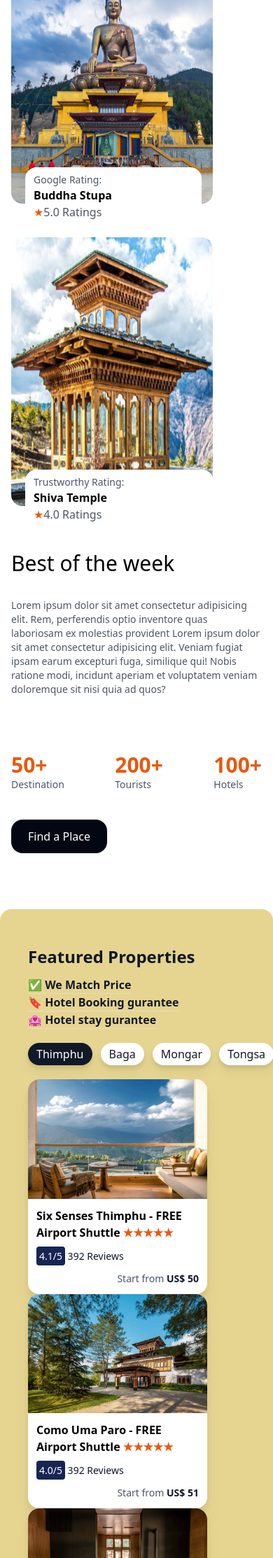
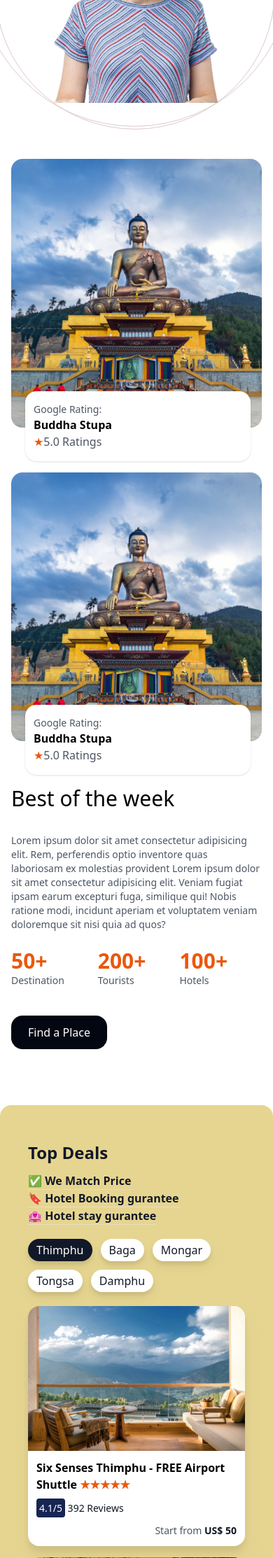
Before and after one commit to BijayChaudhari/little-bhutan, a Django app: page / in a window 390 px wide; the page is wider, and only the part inside the window is pictured. Shown: the part 800-3026 px from the top of that part at 70% size. Run offline with Django 5.2, Linux system fonts and the light colour scheme; some libraries are stand-ins or nearby versions.

Commit message:
responsive

```diff
--- a/templates/index.html
+++ b/templates/index.html
@@ -4,7 +4,7 @@
 
 {% block content %}
 <!-- hero section starts here -->
-<section class="px-4 sm:px-0  container mx-auto grid grid-cols-1 md:grid-cols-2 mt-32">
+<section class="px-4 sm:px-0  container mx-auto grid grid-cols-1 md:grid-cols-2 mt-52">
     <div class="hero-text-part">
         <div class="hero-text-section">
             <h1 class="font-bold text-4xl sm:text-7xl text-gray-900 leading-snug">
@@ -19,17 +19,13 @@
         </div>
         <div class=" hero-btns flex space-x-10 mt-12">
             <div class="hero-btns-one">
-        <a
-          class="bg-orange-500 rounded-2xl px-4 py-2 text-white drop-shadow-2xl"
-          href="#"
-          >Go Exploration</a
-        >
+                <a class="bg-orange-500 rounded-2xl px-4 py-2 text-white drop-shadow-2xl" href="#">Go Exploration</a>
             </div>
             <div class="hero-button-two"><a class="text-gray-800" href="#">Get a Price</a></div>
         </div>
     </div>
-  <div class="hero-img-part flex justify-center items-center relativ">
-    <img src="{% static "img/girl.png" %}" alt="" class=" girl-photo h-auto max-w-60" >
+    <div class="hero-img-part flex justify-center items-center relativ mt-40 sm:mt-0">
+        <img src="{% static "img/girl.png" %}" alt="" class=" girl-photo h-auto max-w-60">
         <div class="relative">
             <div class="circle-design absolute ">
                 <div class="inner_circle absolute"></div>
@@ -45,10 +41,11 @@
             </div>
 
 
-  <div class="quotation bg-white drop-shadow-2xl border rounded-2xl absolute z-10 bottom-[-140px] right-60">
+            <div class="quotation bg-white drop-shadow-2xl border rounded-2xl absolute z-10 bottom-[-140px] right-60 hidden sm:block">
                 <div class="p-5 flex items-center relative justify-center align-center ">
                     <div class="quotion-img">
-          <img src="{% static "img/logo.png" %}" alt="" class="max-w-8 mr-3 absolute bg-white border-2 border-green-700 rounded-full p-1 top-[-13px]">
+                        <img src="{% static "img/logo.png" %}" alt=""
+                            class="max-w-8 mr-3 absolute bg-white border-2 border-green-700 rounded-full p-1 top-[-13px]">
                     </div>
                     <div class="text-gray-600 text-xs w-48">
                         <h1>Bhutan is very amazing, I enjoyed my honeymoon here</h1>
@@ -62,30 +59,36 @@
 <!-- hero section end here  -->
 
 {% comment %} card section starts here {% endcomment %}
-<section class=" temple-cards container items-center sm:grid sm:grid-cols-3 mx-auto px-4">
-    <div class="card-one rounded-2xl relative">
-        <img src="{% static "img/buddha.jpg" %}" alt="buddha" class="h-96 max-w-72 rounded-2xl">
-        <div class="card-text bg-white pt-2 pl-3 pr-32 absolute -bottom-6 left-5 rounded-2xl">
+<section class=" temple-cards container items-center lg:grid lg:grid-cols-2 mx-auto px-4 mt-20 gap-12">
+    <div class="sm:grid sm:grid-cols-2 gap-8">
+        <div class="card-one rounded-2xl relative mb-16 sm:mb-0">
+            <img src="{% static "img/buddha.jpg" %}" alt="buddha" class="w-full h-96  rounded-2xl">
+            <div class="card-text bg-white py-4 pl-3 pr-32 absolute -bottom-12 left-5 rounded-2xl w-[90%] shadow">
                 <p class="text-gray-600 text-sm">Google Rating:</p>
                 <h2 class="font-bold ">Buddha Stupa</h2>
                 <h2 class="text-gray-600 -mt-0"><span class=" text-orange-600">&#9733;</span>5.0 Ratings</h2>
             </div>
         </div>
-    <div class="card-two rounded-2xl relative mt-12 sm:mt-0">
-        <img src="{% static "img/temple.png" %}" alt="buddha" class="h-96 max-w-72 rounded-2xl">
-        <div class="card-text bg-white pt-2 pl-3 pr-32 absolute -bottom-6 left-5 rounded-2xl">
-            <p class="text-gray-600 text-sm">Trustworthy Rating:</p>
-            <h2 class="font-bold ">Shiva Temple</h2>
-            <h2 class="text-gray-600 -mt-0"><span class=" text-orange-600">&#9733;</span>4.0 Ratings</h2>
+        <div class="card-two rounded-2xl relative mb-16 sm:mb-0"">
+            <img src="{% static "img/buddha.jpg" %}" alt="buddha" class="w-full h-96  rounded-2xl">
+            <div class="card-text bg-white py-4 pl-3 pr-32 absolute -bottom-12 left-5 rounded-2xl w-[90%] shadow">
+                <p class="text-gray-600 text-sm">Google Rating:</p>
+                <h2 class="font-bold ">Buddha Stupa</h2>
+                <h2 class="text-gray-600 -mt-0"><span class=" text-orange-600">&#9733;</span>5.0 Ratings</h2>
+            </div>
         </div>
     </div>
 
-  <div class="best-of-week-card mt-16 md:mt-0">
+
+    <div class="best-of-week-card mt-16 md:mt-0 ">
         <h1 class="text-3xl">Best of the week</h1>
-    <p class="text-gray-600 text-sm mt-8">Lorem ipsum dolor sit amet consectetur adipisicing elit. Rem, perferendis optio inventore quas laboriosam ex molestias provident Lorem ipsum dolor sit amet consectetur adipisicing elit. Veniam fugiat ipsam earum excepturi fuga, similique qui! Nobis ratione modi, incidunt aperiam et voluptatem veniam doloremque sit nisi quia ad quos?</p>
-    <div class="numbers flex justify-between mt-20">
+        <p class="text-gray-600 text-sm mt-8">Lorem ipsum dolor sit amet consectetur adipisicing elit. Rem, perferendis
+            optio inventore quas laboriosam ex molestias provident Lorem ipsum dolor sit amet consectetur adipisicing
+            elit. Veniam fugiat ipsam earum excepturi fuga, similique qui! Nobis ratione modi, incidunt aperiam et
+            voluptatem veniam doloremque sit nisi quia ad quos?</p>
+        <div class="numbers flex gap-12 mt-6 sm:mt-12 lg:mt-20">
             <div class="destination">
-             <h1  class="text-orange-600 text-3xl font-bold">50+</h1>
+                <h1 class="text-orange-600 text-3xl font-bold">50+</h1>
                 <p class="text-sm text-gray-600">Destination</p>
             </div>
             <div class="tourist">
@@ -104,66 +107,84 @@
 </section>
 {% comment %} card section ends here {% endcomment %}
 
-{% comment %} freatured properties  section strats here  {% endcomment %}
+{% comment %} freatured properties section strats here {% endcomment %}
 <section class=" container mx-auto mt-20 bg-[#e6d590] p-10 rounded-2xl">
-    <h1 class="font-bold text-gray-900 text-2xl my-3">Featured Properties</h1>
-<div class ="featured-tags text-gray-900 font-bold mb-5">
+    <h1 class="font-bold text-gray-900 text-2xl my-3">Top Deals</h1>
+    <div class="featured-tags text-gray-900 font-bold mb-5">
         <h1 class="inline-block mr-3 border-b border-dotted"><span>✅</span> We Match Price</h1>
         <h1 class="inline-block mr-3 border-b border-dotted"><span>🔖</span> Hotel Booking gurantee</h1>
         <h1 class="inline-block mr-3 border-b border-dotted"><span>🏩</span> Hotel stay gurantee</h1>
     </div>
-<div class="featured-cities flex gap-3 ">
+    <div class="featured-cities flex flex-wrap gap-3 ">
         <h1 class="text-white py-1 px-3 drop-shadow-lg rounded-2xl bg-gray-900">Thimphu</h1>
         <h1 class="text-gray-900 py-1 px-3 drop-shadow-lg bg-white rounded-2xl">Baga</h1>
         <h1 class="text-gray-900 py-1 px-3 drop-shadow-lg bg-white rounded-2xl">Mongar</h1>
         <h1 class="text-gray-900 py-1 px-3 drop-shadow-lg bg-white rounded-2xl">Tongsa</h1>
         <h1 class="text-gray-900 py-1 px-3 drop-shadow-lg bg-white rounded-2xl">Damphu</h1>
     </div>
-<div class="featured-hotels grid sm:grid-cols-4 mt-5">
-  <div class="hotel bg-white drop-shadow-xl rounded-2xl max-w-64 ">
-    <img src="{% static "img/hotel1.jpg" %}" alt="hotel1" class="h-auto max-w-64 rounded-t-2xl">
-    <h1 class="font-bold p-3">Six Senses Thimphu - FREE Airport Shuttle <span class=" text-orange-600">&#9733;&#9733;&#9733;&#9733;&#9733;</span></h1>
-    <h2 class="px-3 text-gray-900 text-sm"><span class = "text-white bg-blue-950 p-1 rounded ">4.1/5</span> 392 Reviews</h2>
-    <h2 class="p-3 text-end text-gray-600 text-sm">Start from <span class="font-bold text-gray-900">US$ 50 </span><h2>
+    <div class="featured-hotels grid sm:grid-cols-4 mt-5 gap-4">
+        <div class="hotel bg-white drop-shadow-xl rounded-2xl  ">
+            <img src="{% static "img/hotel1.jpg" %}" alt="hotel1" class="h-auto  rounded-t-2xl">
+            <h1 class="font-bold p-3">Six Senses Thimphu - FREE Airport Shuttle <span
+                    class=" text-orange-600">&#9733;&#9733;&#9733;&#9733;&#9733;</span></h1>
+            <h2 class="px-3 text-gray-900 text-sm"><span class="text-white bg-blue-950 p-1 relative rounded">4.1/5</span> 392
+                Reviews</h2>
+            <h2 class="p-3 text-end text-gray-600 text-sm">Start from <span class="font-bold text-gray-900">US$ 50
+                </span>
+                <h2>
         </div>
-  <div class="hotel bg-white drop-shadow-xl rounded-2xl max-w-64">
-    <img src="{% static "img/hotel2.jpg" %}" alt="hotel2" class="h-auto max-w-64 rounded-t-2xl">
-    <h1 class="font-bold p-3">Como Uma Paro - FREE Airport Shuttle <span class=" text-orange-600">&#9733;&#9733;&#9733;&#9733;&#9733;</span></h1>
-    <h2 class="px-3 text-gray-900 text-sm"><span class = "text-white bg-blue-950 p-1 rounded ">4.0/5</span> 392 Reviews</h2>
-    <h2 class="p-3 text-end text-gray-600 text-sm">Start from <span class="font-bold text-gray-900">US$ 51 </span><h2>
+        <div class="hotel bg-white drop-shadow-xl rounded-2xl ">
+            <img src="{% static "img/hotel2.jpg" %}" alt="hotel2" class="h-auto  rounded-t-2xl">
+            <h1 class="font-bold p-3">Como Uma Paro - FREE Airport Shuttle <span
+                    class=" text-orange-600">&#9733;&#9733;&#9733;&#9733;&#9733;</span></h1>
+            <h2 class="px-3 text-gray-900 text-sm"><span class="text-white bg-blue-950 p-1 rounded ">4.0/5</span> 392
+                Reviews</h2>
+            <h2 class="p-3 text-end text-gray-600 text-sm">Start from <span class="font-bold text-gray-900">US$ 51
+                </span>
+            </h2>
         </div>
-  <div class="hotel bg-white drop-shadow-xl rounded-2xl max-w-64">
-    <img src="{% static "img/hotel3.jpg" %}" alt="hotel3" class="h-auto max-w-64 rounded-t-2xl">
-    <h1 class="font-bold p-3">Amankora Paro Lodge - FREE Airport Shuttle <span class=" text-orange-600">&#9733;&#9733;&#9733;&#9733;&#9733;</span></h1>
-    <h2 class="px-3 text-gray-900 text-sm"><span class = "text-white bg-blue-950 p-1 rounded ">4.5/5</span> 392 Reviews</h2>
-    <h2 class="p-3 text-end text-gray-600 text-sm">Start from <span class="font-bold text-gray-900">US$ 52 </span><h2>
+        <div class="hotel bg-white drop-shadow-xl rounded-2xl ">
+            <img src="{% static "img/hotel3.jpg" %}" alt="hotel3" class="h-auto  rounded-t-2xl">
+            <h1 class="font-bold p-3">Amankora Paro Lodge - FREE Airport Shuttle <span
+                    class=" text-orange-600">&#9733;&#9733;&#9733;&#9733;&#9733;</span></h1>
+            <h2 class="px-3 text-gray-900 text-sm"><span class="text-white bg-blue-950 p-1 rounded ">4.5/5</span> 392
+                Reviews</h2>
+            <h2 class="p-3 text-end text-gray-600 text-sm">Start from <span class="font-bold text-gray-900">US$ 52
+                </span>
+            </h2>
         </div>
-  <div
-  style ="background-image: url("{% static "img/hotel4.jpg" %}")"
-  class="hotel4 bg-white drop-shadow-xl rounded-2xl max-w-64 w-full h-full bg-no-repeat">
-    {% comment %} <img src="{% static "img/hotel1.jpg" %}" alt="hotel1" class="h-auto max-w-64 rounded-t-2xl"> {% endcomment %}
-    <h1 class="font-bold p-3">Get best deals on the hotels around Bhutan</h1>
-  </div>
+        <div class="hotel bg-white drop-shadow-xl rounded-2xl ">
+            <img src="{% static "img/hotel3.jpg" %}" alt="hotel3" class="h-auto  rounded-t-2xl">
+            <h1 class="font-bold p-3">Amankora Paro Lodge - FREE Airport Shuttle <span
+                    class=" text-orange-600">&#9733;&#9733;&#9733;&#9733;&#9733;</span></h1>
+            <h2 class="px-3 text-gray-900 text-sm"><span class="text-white bg-blue-950 p-1 rounded ">4.5/5</span> 392
+                Reviews</h2>
+            <h2 class="p-3 text-end text-gray-600 text-sm">Start from <span class="font-bold text-gray-900">US$ 52
+                </span>
+            </h2>
         </div>
 
 </section>
 
-{% comment %} freatured properties ended here  {% endcomment %}
+{% comment %} freatured properties ended here {% endcomment %}
 
-{% comment %} featured post section strats here  {% endcomment %}
-<section class=" container mx-auto mt-16">
+{% comment %} featured post section strats here {% endcomment %}
+<section class="container mx-auto mt-16">
     <h1 class="font-bold text-3xl text-gray-900 my-11 text-center">Recent Blogs</h1>
-    <div class="grid grid-cols-3 gap-3">
+    <div class="sm:grid sm:grid-cols-2 lg:grid-cols-3 gap-3">
         <div class="max-w-sm bg-white border border-gray-200 rounded-lg shadow dark:bg-gray-800 dark:border-gray-700">
             <a href="#">
                 <img class="rounded-t-lg" src="{% static "img/buddha.jpg" %}" alt="" />
             </a>
             <div class="p-5">
                 <a href="#">
-                <h5 class="mb-2 text-2xl font-bold tracking-tight text-gray-900 dark:text-white">Noteworthy technology acquisitions 2021</h5>
+                    <h5 class="mb-2 text-2xl font-bold tracking-tight text-gray-900 dark:text-white">Noteworthy
+                        technology acquisitions 2021</h5>
                 </a>
-            <p class="mb-3 font-normal text-gray-700 dark:text-gray-400">Here are the biggest enterprise technology acquisitions of 2021 so far, in reverse chronological order.</p>
-            <a href="#" class="inline-flex items-center px-3 py-2 text-sm font-medium text-center text-white bg-blue-700 rounded-lg hover:bg-blue-800 focus:ring-4 focus:outline-none focus:ring-blue-300 dark:bg-blue-600 dark:hover:bg-blue-700 dark:focus:ring-blue-800">
+                <p class="mb-3 font-normal text-gray-700 dark:text-gray-400">Here are the biggest enterprise technology
+                    acquisitions of 2021 so far, in reverse chronological order.</p>
+                <a href="#"
+                    class="inline-flex items-center px-3 py-2 text-sm font-medium text-center text-white bg-blue-700 rounded-lg hover:bg-blue-800 focus:ring-4 focus:outline-none focus:ring-blue-300 dark:bg-blue-600 dark:hover:bg-blue-700 dark:focus:ring-blue-800">
                     Read more<span>&#8594;</span>
                 </a>
             </div>
@@ -175,10 +196,13 @@
             </a>
             <div class="p-5">
                 <a href="#">
-                <h5 class="mb-2 text-2xl font-bold tracking-tight text-gray-900 dark:text-white">Noteworthy technology acquisitions 2021</h5>
+                    <h5 class="mb-2 text-2xl font-bold tracking-tight text-gray-900 dark:text-white">Noteworthy
+                        technology acquisitions 2021</h5>
                 </a>
-            <p class="mb-3 font-normal text-gray-700 dark:text-gray-400">Here are the biggest enterprise technology acquisitions of 2021 so far, in reverse chronological order.</p>
-            <a href="#" class="inline-flex items-center px-3 py-2 text-sm font-medium text-center text-white bg-blue-700 rounded-lg hover:bg-blue-800 focus:ring-4 focus:outline-none focus:ring-blue-300 dark:bg-blue-600 dark:hover:bg-blue-700 dark:focus:ring-blue-800">
+                <p class="mb-3 font-normal text-gray-700 dark:text-gray-400">Here are the biggest enterprise technology
+                    acquisitions of 2021 so far, in reverse chronological order.</p>
+                <a href="#"
+                    class="inline-flex items-center px-3 py-2 text-sm font-medium text-center text-white bg-blue-700 rounded-lg hover:bg-blue-800 focus:ring-4 focus:outline-none focus:ring-blue-300 dark:bg-blue-600 dark:hover:bg-blue-700 dark:focus:ring-blue-800">
                     Read more<span>&#8594;</span>
                 </a>
             </div>
@@ -190,10 +214,13 @@
             </a>
             <div class="p-5">
                 <a href="#">
-                <h5 class="mb-2 text-2xl font-bold tracking-tight text-gray-900 dark:text-white">Noteworthy technology acquisitions 2021</h5>
+                    <h5 class="mb-2 text-2xl font-bold tracking-tight text-gray-900 dark:text-white">Noteworthy
+                        technology acquisitions 2021</h5>
                 </a>
-            <p class="mb-3 font-normal text-gray-700 dark:text-gray-400">Here are the biggest enterprise technology acquisitions of 2021 so far, in reverse chronological order.</p>
-            <a href="#" class="inline-flex items-center px-3 py-2 text-sm font-medium text-center text-white bg-blue-700 rounded-lg hover:bg-blue-800 focus:ring-4 focus:outline-none focus:ring-blue-300 dark:bg-blue-600 dark:hover:bg-blue-700 dark:focus:ring-blue-800">
+                <p class="mb-3 font-normal text-gray-700 dark:text-gray-400">Here are the biggest enterprise technology
+                    acquisitions of 2021 so far, in reverse chronological order.</p>
+                <a href="#"
+                    class="inline-flex items-center px-3 py-2 text-sm font-medium text-center text-white bg-blue-700 rounded-lg hover:bg-blue-800 focus:ring-4 focus:outline-none focus:ring-blue-300 dark:bg-blue-600 dark:hover:bg-blue-700 dark:focus:ring-blue-800">
                     Read more<span>&#8594;</span>
                 </a>
             </div>
```
Lines whose indentation alone changed are shown as unchanged.
